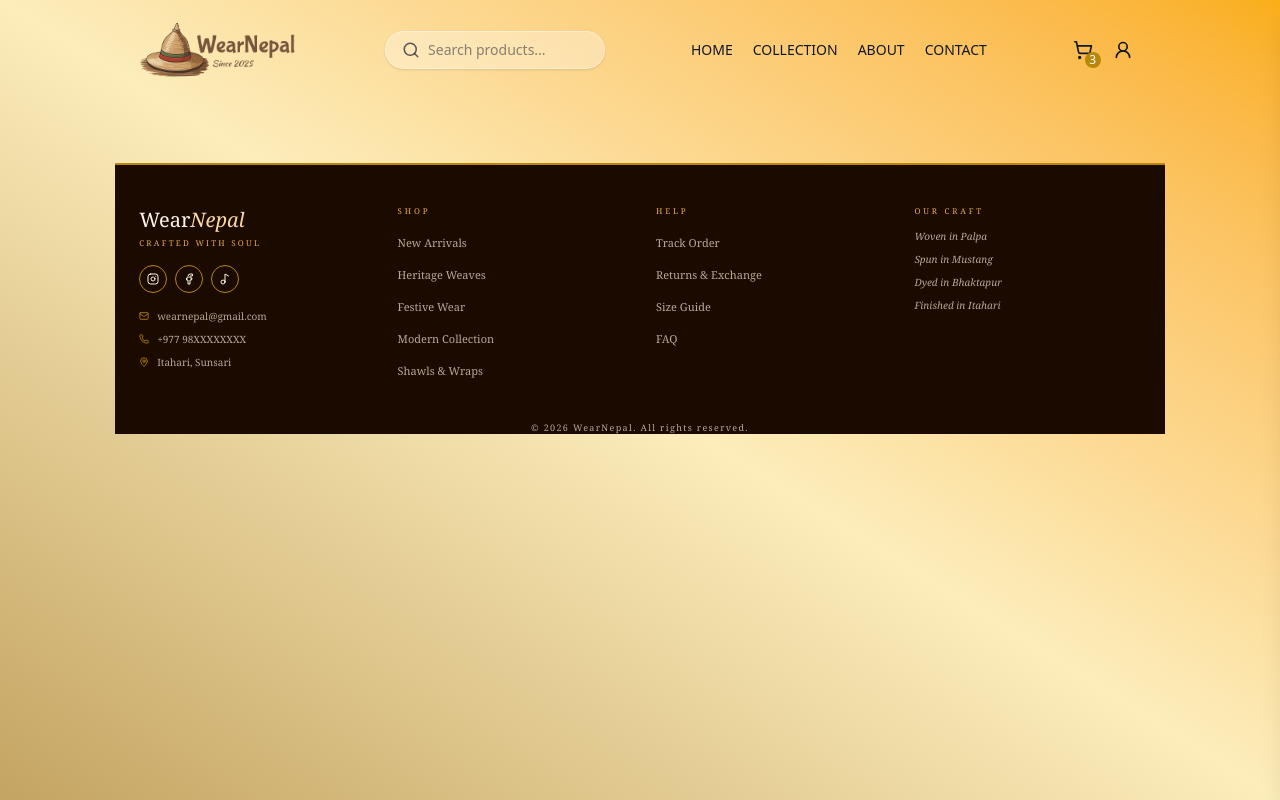
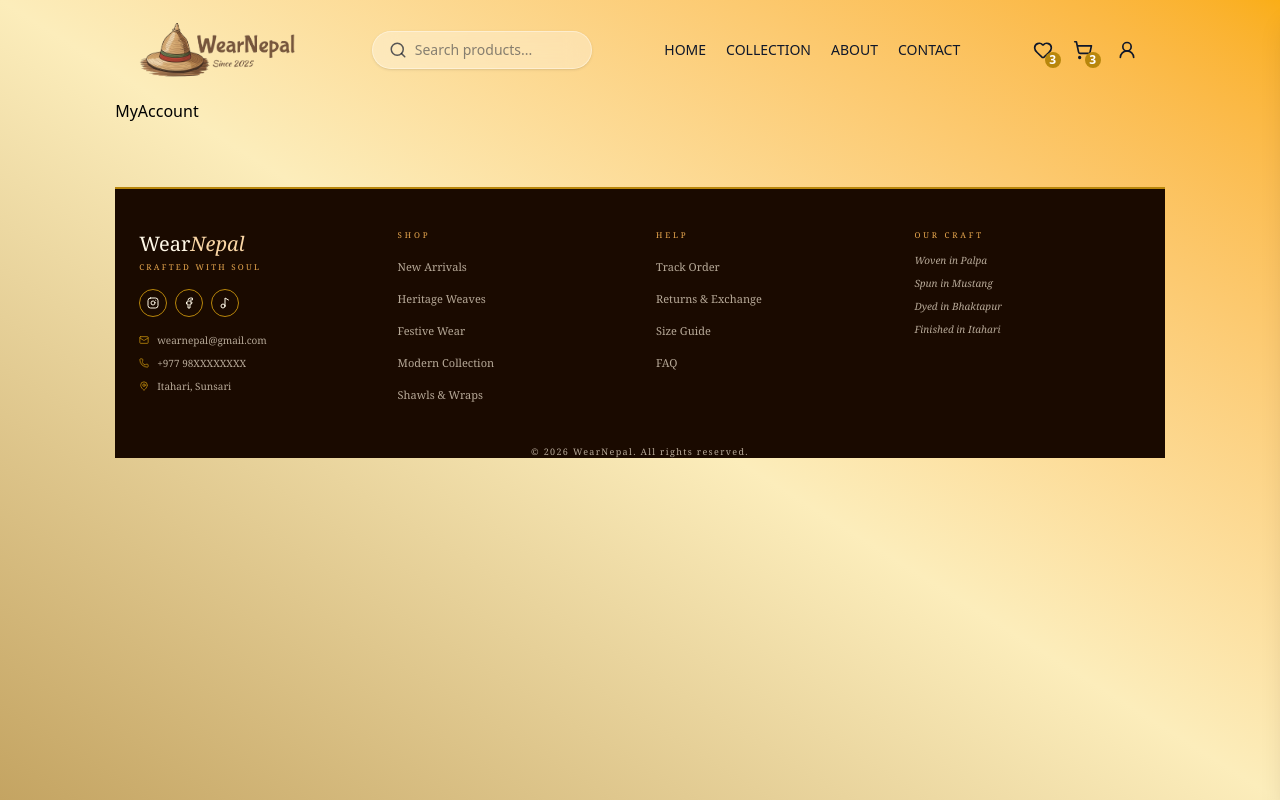
Before and after one commit to bijayjha2025/ECommerce, a React (Vite) app in the folder Frontend/: page /myaccount in a window 1280 px wide. Built offline with nearby package versions, Linux system fonts and the light colour scheme.

Commit message:
Favorites and my account setup in navbar and app file

```diff
--- a/Frontend/src/App.jsx
+++ b/Frontend/src/App.jsx
@@ -1,4 +1,3 @@
-import React from 'react'
 import { Routes, Route } from 'react-router-dom'
 import Home from './Pages/Home'
 import About from './Pages/About'
@@ -11,6 +10,8 @@ import Navbar from './Components/Navbar'
 import Orders from './Pages/Orders'
 import './index.css'
 import Footer from './Components/Footer'
+import Favorites from './Pages/Favorites'
+import MyAccount from './Pages/MyAccount'
 
 
 const App = () => {
@@ -29,6 +30,8 @@ const App = () => {
         <Route path='/cart' element={<Cart />} />
         <Route path='/products' element={<Products />} />
         <Route path='/orders' element={<Orders />} />
+        <Route path='/favorites' element={<Favorites />} />
+        <Route path='/myaccount' element={<MyAccount />} />
       </Routes>
 
       <Footer />
--- a/Frontend/src/Components/Navbar.jsx
+++ b/Frontend/src/Components/Navbar.jsx
@@ -1,15 +1,24 @@
 import { useState } from 'react';
 import { assets } from '../assets/assets';
-import { Link, NavLink } from 'react-router-dom';
-import { Menu, Search, ShoppingCart, UserRound, X, ChevronRight } from 'lucide-react';
+import { Link, NavLink, useNavigate } from 'react-router-dom';
+import { Menu, Search, ShoppingCart, UserRound, X, ChevronRight, Heart } from 'lucide-react';
 
 const Navbar = () => {
   const [visible, setVisible] = useState(false);
+  const navigate = useNavigate();
+
+  const logout = () => {
+    localStorage.removeItem('token');
+    localStorage.removeItem('user');
+    navigate('/login');
+  };
 
   return (
 
     <div className='relative flex items-center justify-between py-5 px-4 sm:px-6'>
-     <img src={assets.Logo} alt="Logo" className='w-28 sm:w-32 md:w-40' />
+     <Link to="/">
+      <img src={assets.Logo} alt="Logo" className='w-28 sm:w-32 md:w-40' />
+     </Link>
 
      <div className="hidden sm:flex items-center gap-2 px-4 py-2 bg-white/30 backdrop-blur-md rounded-full border border-white/40 shadow-sm focus-within:ring-2 focus-within:ring-[#b8860b] transition-all duration-300">
 
@@ -40,27 +49,33 @@ const Navbar = () => {
         </NavLink>
       </ul>
 
-      <div className='flex items-center gap-3'>
+      <div className='flex items-center gap-4 sm:gap-5'>
 
         {/* Mobile Search Button */}
        <button className="sm:hidden p-2 rounded-full hover:bg-[#b8860b]/20 transition-colors duration-300">
         <Search size={20} className="text-[#0f172a]" />
        </button>
 
+       <Link to="/favorites" className='relative group'>
+        <Heart size={20} className='text-[#0f172a] hover:text-[#b8860b] transition-colors duration-300' />
+        <span className='absolute -bottom-2 -right-2 bg-[#b8860b] text-white text-xs rounded-full w-4 h-4 flex items-center justify-center font-bold'>3</span>
+       </Link>
+
        <Link to="/cart" className='relative group'>
        <ShoppingCart size={20} className='text-[#0f172a] hover:text-[#b8860b] transition-colors duration-300' />
-        <span className='absolute -bottom-2 -right-2 bg-[#b8860b] text-white text-xs rounded-full w-4 h-4 flex items-center justify-center'>3</span>
+        <span className='absolute -bottom-2 -right-2 bg-[#b8860b] text-white text-xs rounded-full w-4 h-4 flex items-center justify-center font-bold'>3</span>
       </Link>
 
       <div className='group relative hidden sm:block'>
-       <Link to="/login" className="px-2 py-2 flex items-center justify-center rounded-full hover:bg-[#b8860b]/20 transition-all duration-300">
+       <Link to="/myaccount" className="p-1 flex items-center justify-center rounded-full hover:bg-[#b8860b]/20 transition-all duration-300">
         <UserRound size={20} className="text-[#0f172a] hover:text-[#b8860b]" />
        </Link>
 
-        <div className="absolute right-0 mt-2 hidden group-hover:flex flex-col gap-2 w-40 bg-[#ffcb63] backdrop-blur-md border border-white/20 shadow-lg rounded-md py-2 px-4 z-50">
-         <p className="cursor-pointer text-[#0f172a] hover:text-[#b8860b] transition-colors">My Account</p>
-         <p className="cursor-pointer text-[#0f172a] hover:text-[#b8860b] transition-colors">Orders</p>
-         <p className="cursor-pointer text-[#0f172a] hover:text-[#b8860b] transition-colors">Logout</p>
+        <div className="absolute right-0 mt-4 hidden group-hover:flex flex-col gap-2 w-40 bg-[#ffcb63] backdrop-blur-md border border-white/20 shadow-lg rounded-xl py-3 px-4 z-50">
+         <Link to="/myaccount" className="cursor-pointer text-[#0f172a] hover:text-[#b8860b] transition-colors font-medium">My Account</Link>
+         <Link to="/orders" className="cursor-pointer text-[#0f172a] hover:text-[#b8860b] transition-colors font-medium">Orders</Link>
+
+         <p onClick={logout} className="cursor-pointer text-[#0f172a] hover:text-[#b8860b] transition-colors font-medium mt-1 pt-2 border-t border-[#0f172a/10]">Logout</p>
         </div>
        </div>
 
@@ -74,7 +89,9 @@ const Navbar = () => {
       <div className={`fixed top-0 right-0 h-full w-72 bg-[#ffcb63] z-50 flex flex-col shadow-xl transition-transform duration-300 ${visible ? 'translate-x-0' : 'translate-x-full'}`}>
 
        <div className="flex items-center justify-between px-6 py-5 border-b border-[#b8860b]/30">
+        <Link to="/" onClick={() => setVisible(false)}>
         <img src={assets.Logo} alt="Logo" className='w-24' />
+        </Link>
 
         <button onClick={() => setVisible(false)} className="p-2 rounded-full hover:bg-[#b8860b]/20 transition-colors">
          <X size={22} className="text-[#0f172a]" />
@@ -105,7 +122,7 @@ const Navbar = () => {
           <ChevronRight size={18} /> Orders
          </Link>
 
-         <button className="mt-2 w-full py-2 rounded-full bg-[#b8860b] text-white text-sm font-medium hover:bg-[#a07720] transition-colors">
+         <button onClick={() => { logout(); setVisible(false); }} className="mt-2 w-full py-2 rounded-full bg-[#b8860b] text-white text-sm font-medium hover:bg-[#a07720] transition-colors">
           Logout
          </button>
         </div>
--- /dev/null
+++ b/Frontend/src/Pages/Favorites.jsx
@@ -0,0 +1,9 @@
+import React from 'react'
+
+const Favorites = () => {
+  return (
+    <div>Favorites</div>
+  )
+}
+
+export default Favorites
--- /dev/null
+++ b/Frontend/src/Pages/MyAccount.jsx
@@ -0,0 +1,9 @@
+import React from 'react'
+
+const MyAccount = () => {
+  return (
+    <div>MyAccount</div>
+  )
+}
+
+export default MyAccount
```
